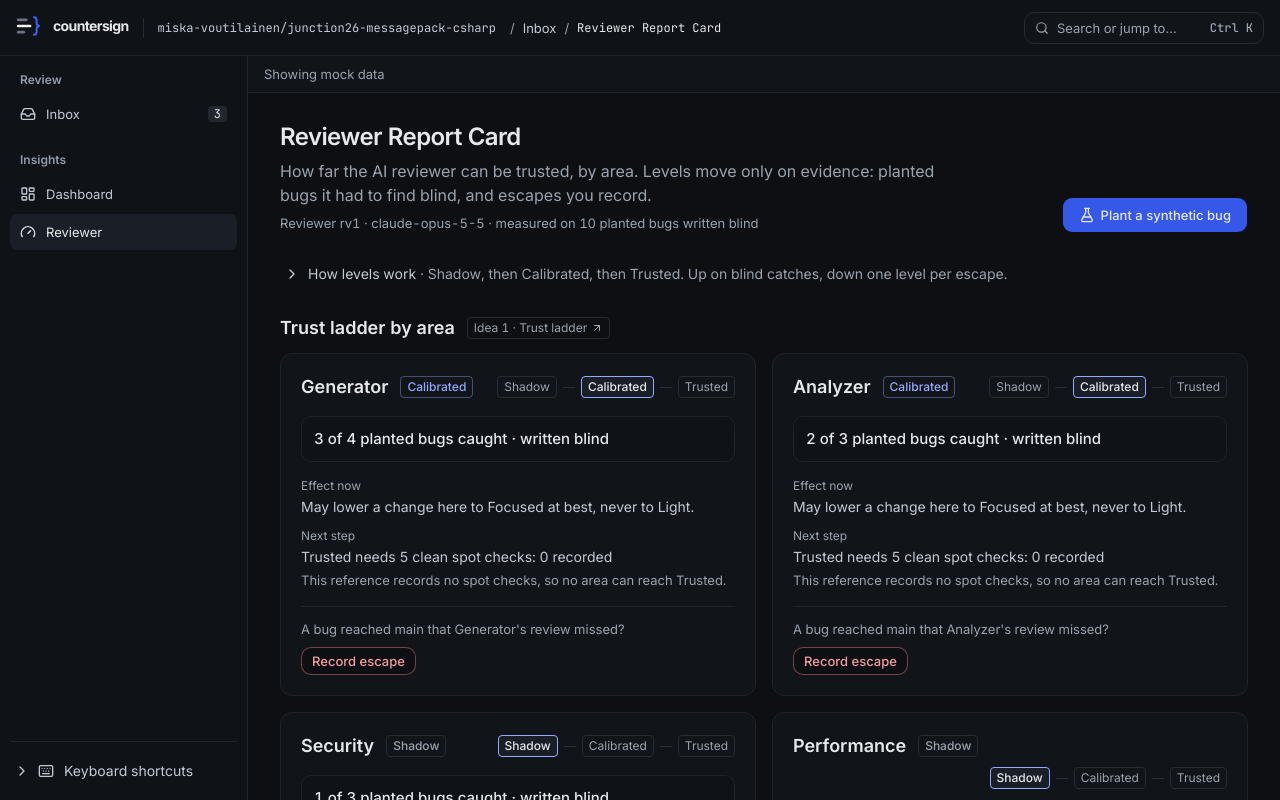
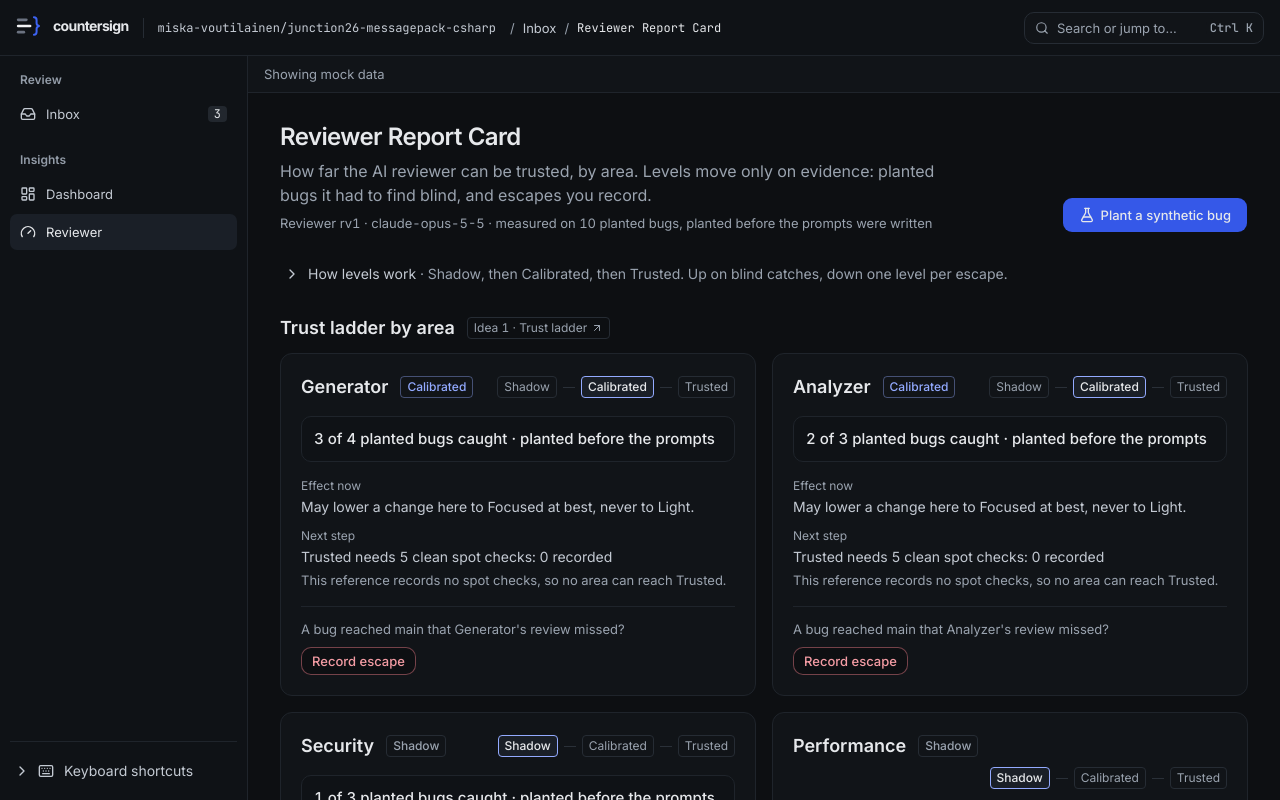
Before and after one commit to miska-voutilainen/junction-2026, a Next.js app: page /reviewer in a window 1280 px wide. Shown: the top 800 px of the page. Built offline with nearby package versions, Linux system fonts and the light colour scheme.

Commit message:
fix(app): say the planted bugs predate the prompts instead of written blind

```diff
--- a/data/fixtures/sample/changes/mp-2129.json
+++ b/data/fixtures/sample/changes/mp-2129.json
@@ -12,6 +12,6 @@
   "authorDescription": {
     "text": "This change adds a [GeneratedMessagePackFormatter] attribute to MessagePack.Annotations. Placed on a partial class that implements IMessagePackFormatter<T>, it asks the source generator to emit the formatter body for T, including when T lives in a referenced assembly that does not reference MessagePack. TypeCollector recognises the attribute, reads T from the implemented interface and collects it like any other formatter target. I added one generation test that builds a library and generates a formatter for one of its types in the app project. The attribute has no properties yet, so keys and unions follow the type's own attributes. No existing public API is changed and no new package reference is added.",
     "synthetic": true,
-    "writtenBy": "Kasanen (evidence lane), written blind"
+    "writtenBy": "engine lane (Miska), synthetic, drafted without opening prompts, pipeline or review output"
   }
 }
--- a/data/fixtures/sample/changes/mp-2234.json
+++ b/data/fixtures/sample/changes/mp-2234.json
@@ -12,6 +12,6 @@
   "authorDescription": {
     "text": "The MsgPack00xMessagePackAnalyzer returned early from its compilation start action whenever SuppressSourceGeneration was true, so no diagnostics were reported for projects that turn the generator off. That early return is removed, so type diagnostics such as a missing Key attribute are reported again, as they were in 3.1.0. The check that a [MessagePackObject] type is partial only makes sense when the generator runs, so it is registered only when SuppressSourceGeneration is false. I added two analyzer tests: one asserts MsgPack003 is reported with the option set, the other asserts the partial requirement is not enforced with it set. Nothing in the generator or the public API changed.",
     "synthetic": true,
-    "writtenBy": "Kasanen (evidence lane), written blind"
+    "writtenBy": "engine lane (Miska), synthetic, drafted without opening prompts, pipeline or review output"
   }
 }
--- a/data/fixtures/sample/changes/mp-2283.json
+++ b/data/fixtures/sample/changes/mp-2283.json
@@ -12,6 +12,6 @@
   "authorDescription": {
     "text": "This change stops the source generator and the MsgPack00x analyzer from crashing when a [MessagePackObject] type has a member whose type is a closed generic struct from a referenced assembly. Both read DeclaringSyntaxReferences[0] on a metadata symbol, which has no syntax and so threw IndexOutOfRangeException. The lookups now use FirstOrDefault and fall back to the caller's location. I added regression tests in GenerationTests and AnalyzerTests that compile a small library and reference it from the app project. The change only touches type collection and the analyzer entry point. The analyzer's diagnostics are unchanged: it reports exactly the same set of diagnostics as before and adds none. Generated output for types that were already supported is byte-for-byte identical.",
     "synthetic": true,
-    "writtenBy": "Kasanen (evidence lane), written blind"
+    "writtenBy": "engine lane (Miska), synthetic, drafted without opening prompts, pipeline or review output"
   }
 }
--- a/data/fixtures/sample/changes/mp-2297.json
+++ b/data/fixtures/sample/changes/mp-2297.json
@@ -12,6 +12,6 @@
   "authorDescription": {
     "text": "This change decorates the types the source generator emits with System.Diagnostics.CodeAnalysis.ExcludeFromCodeCoverage so coverage tools skip them. FormatterTemplate and ResolverTemplate now write the attribute above each generated formatter and above the generated resolver. The attribute is written with its global:: name so it cannot clash with user types. No option was added: it is always emitted, as the issue suggests. The checked-in generator snapshots under tests/.../Resources are updated to match, and one new generation test asserts every generated source contains the attribute. Hand-written formatters and the runtime library are untouched.",
     "synthetic": true,
-    "writtenBy": "Kasanen (evidence lane), written blind"
+    "writtenBy": "engine lane (Miska), synthetic, drafted without opening prompts, pipeline or review output"
   }
 }
--- a/src/features/report-card/ReviewerHeader.tsx
+++ b/src/features/report-card/ReviewerHeader.tsx
@@ -4,7 +4,7 @@ import { PlantBugDialog } from "./PlantBugDialog";
  * Title, what the page is for, and what the levels rest on. The measured line
  * comes from the report card, so it is absent when none was recorded.
  *
- * @param measured "Reviewer rv1 · model · measured on 10 planted bugs written blind", or null.
+ * @param measured "Reviewer rv1 · model · measured on 10 planted bugs, planted before the prompts were written", or null.
  */
 export function ReviewerHeader({ measured }: { measured: string | null }) {
   return (
--- a/src/features/report-card/reportCardModel.ts
+++ b/src/features/report-card/reportCardModel.ts
@@ -22,7 +22,7 @@ export interface AreaCardModel {
   area: Area;
   /** Level after simulated escapes. */
   level: LadderLevel;
-  /** "3 of 4 planted bugs caught · written blind", or "No track record". */
+  /** "3 of 4 planted bugs caught · planted before the prompts", or "No track record". */
   headline: string;
   /** What a change in this area can and cannot get from the AI at this level. */
   effect: string;
@@ -62,7 +62,7 @@ export function areaCardModel(area: Area, entry: ReportCardArea | undefined, esc
   return {
     area,
     level,
-    headline: planted > 0 ? `${caught} of ${planted} planted bugs caught · written blind` : "No track record",
+    headline: planted > 0 ? `${caught} of ${planted} planted bugs caught · planted before the prompts` : "No track record",
     effect: EFFECT[level],
     nextStep: nextStep({ level, earned, planted, caught, spotChecksClean, escapes }),
     nextStepNote: level === "calibrated" && level === earned && spotChecksClean === 0 ? NO_SPOT_CHECKS_NOTE : null,
@@ -122,7 +122,7 @@ function nextStep(input: {
 export function measuredLine(reportCard: ReportCard): string {
   const planted = reportCard.areas.reduce((sum, entry) => sum + entry.planted, 0);
   const { version, model } = reportCard.reviewer;
-  return `Reviewer ${version} · ${model} · measured on ${planted} planted bugs written blind`;
+  return `Reviewer ${version} · ${model} · measured on ${planted} planted bugs, planted before the prompts were written`;
 }
 
 /** A planted bug the reviewer did not find. */
```
Also changed, not shown: 4 other files (tests, documents, lock files or other folders).
